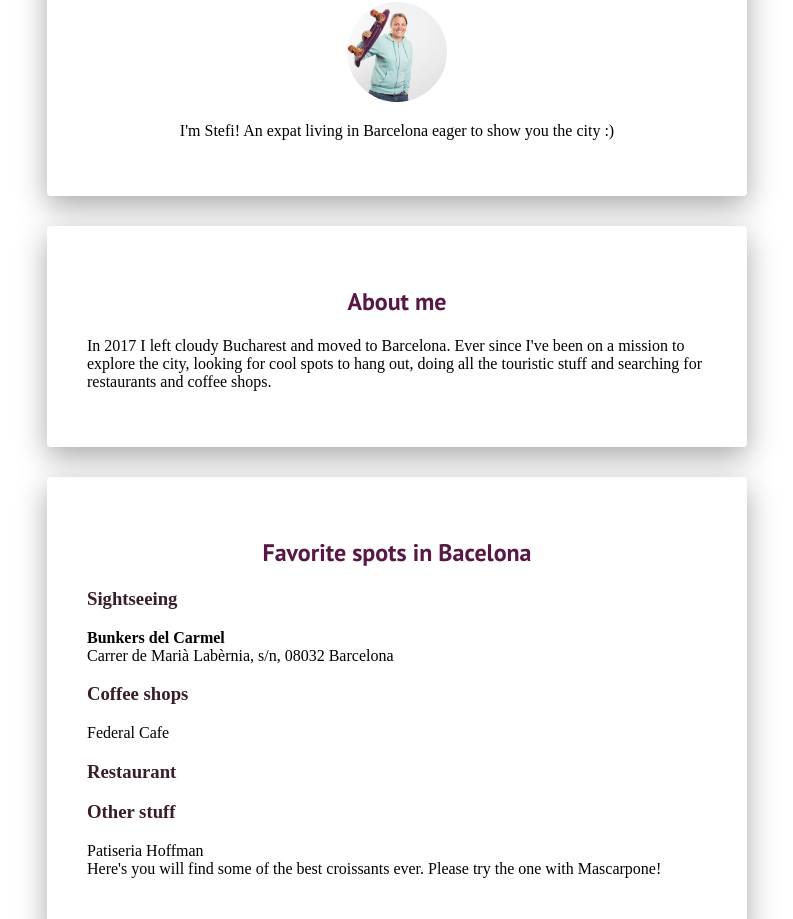
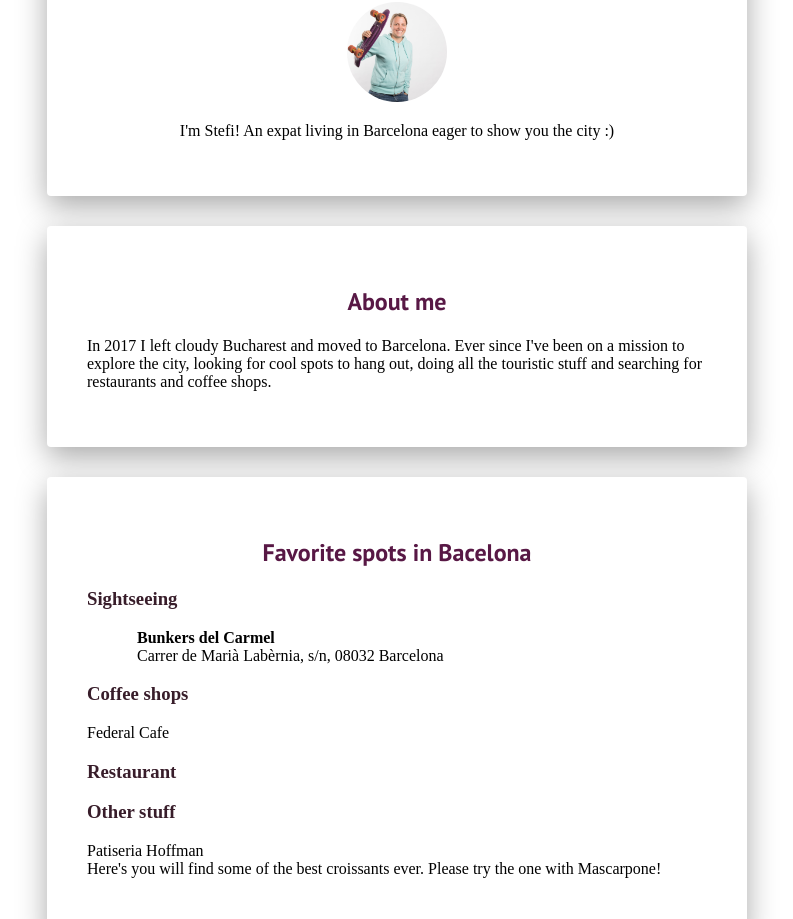
Before and after one commit to stefi23/my_profile, a plain HTML site: page index.html in a window 1280 px wide. Shown: the part 178-1097 px from the top of the page, without its empty margins (243-1036 px from the left). Drawn offline with Linux system fonts and the light colour scheme.

Commit message:
changes made

```diff
--- a/index.html
+++ b/index.html
@@ -20,13 +20,13 @@
 
 <div class="card_white">
 <h2> About me </h2>
-<p>In 2017 I left cloudy Bucharest and moved to Barcelona. Ever since I've been on a mission to explore the city, looking for cool spots to hang out, doing all the touristic stuff and searching for restaurants and coffee shops.    </p>
+<p>In 2017 I left cloudy Bucharest and moved to Barcelona. Ever since I've been on a mission to explore the city, looking for cool spots to hang out, doing all the touristic stuff and searching for restaurants and coffee shops. </p>
 </div>
 
 <div class="card_white">
 <h2>Favorite spots in Bacelona</h2>
 <h3>Sightseeing</h3>
-<p><strong>Bunkers del Carmel</strong><br>
+<p class="paragraph-leftspace"><strong>Bunkers del Carmel</strong><br>
 	Carrer de Marià Labèrnia, s/n, 08032 Barcelona</p>
 <h3>Coffee shops</h3>
 <p>Federal Cafe</p>
--- a/style.css
+++ b/style.css
@@ -98,3 +98,7 @@ a{text-decoration: none;}
 .container {
 	width: 700px; }
 }
+
+.paragraph-leftspace{
+padding-left: 50px;
+}
```
